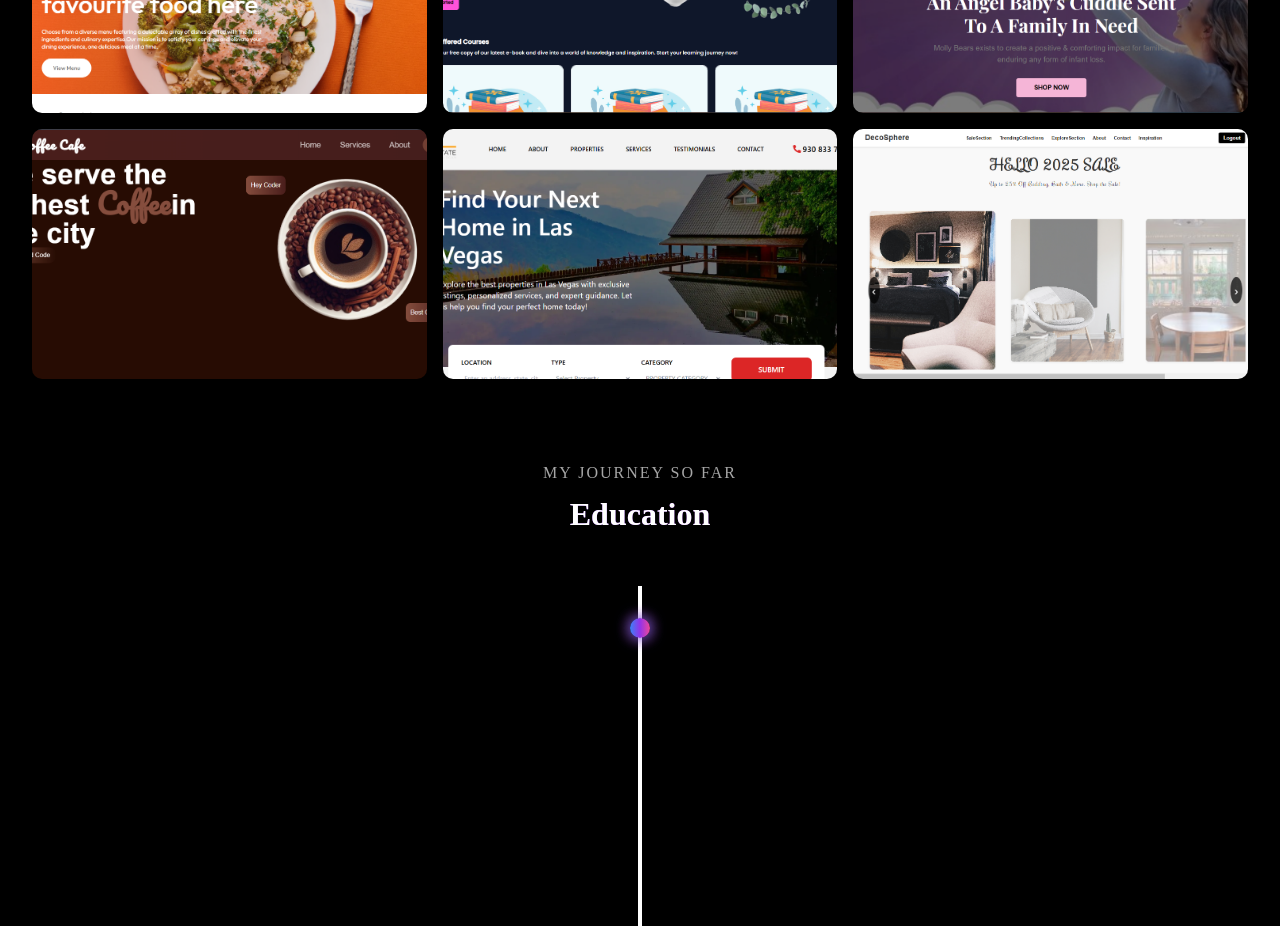
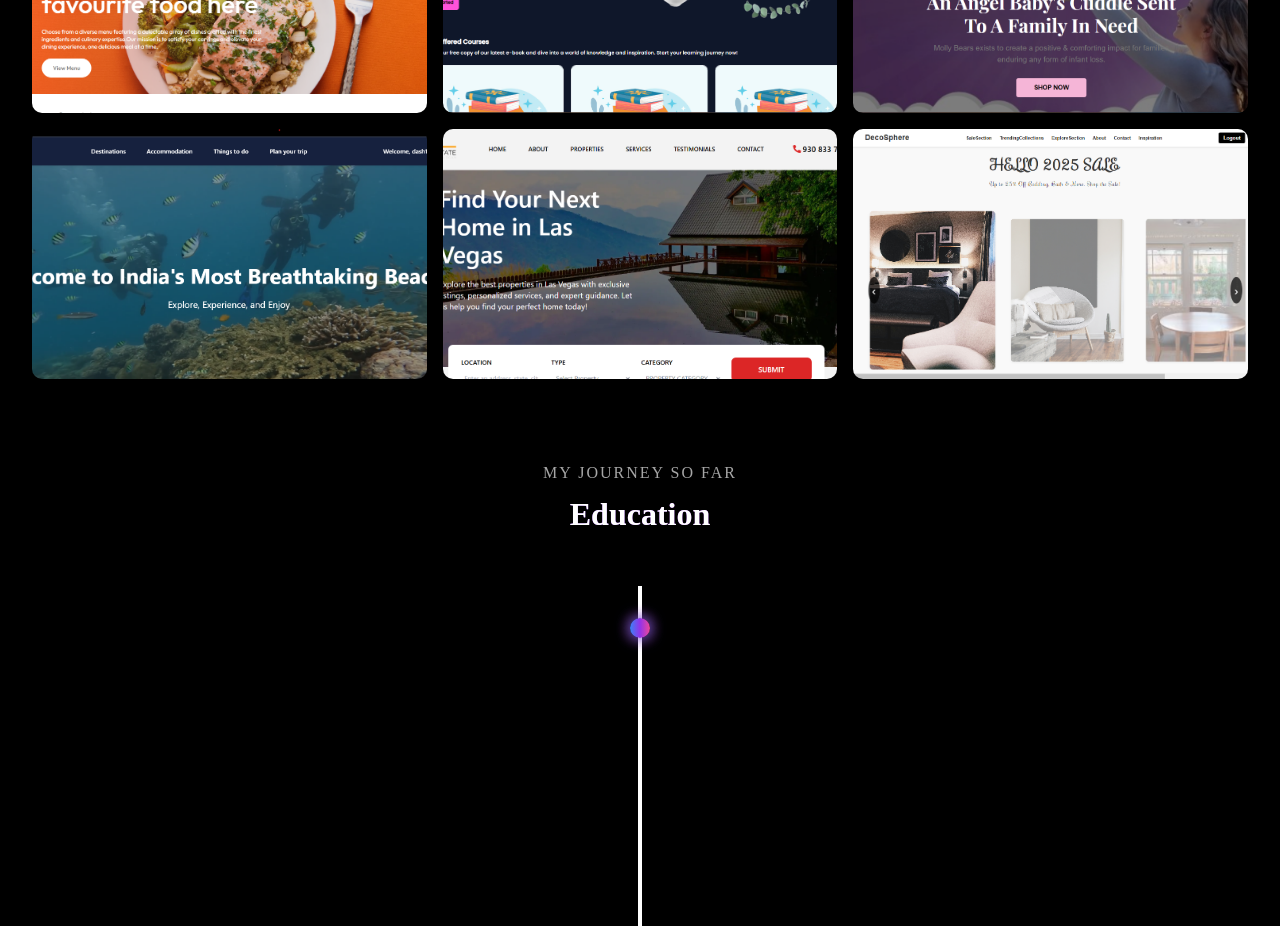
Before and after one commit to renukapangamgithub/Portfolio_, a React (Vite) app: page / in a window 1280 px wide. Shown: the part 1680-2606 px from the top of the page. Built offline with nearby package versions, Linux system fonts and the light colour scheme.

Commit message:
Replaced

```diff
--- a/src/assets/ProjectData.js
+++ b/src/assets/ProjectData.js
@@ -1,6 +1,6 @@
 import bookAppImage from "./images/book-app.png";
 import mollyBearImage from "./images/molly-bear.png";
-import coffeeShopImage from "./images/coffee-shop.png";
+import  beachifyImage from "./images/beachify.png";
 import foodDeliveryImage from "./images/food-delivery.png";
 import realEstateImage from "./images/real-estate.png";
 import decosphereImage from "./images/decosphere.png"; // Add the image import for Decosphere Website
@@ -8,7 +8,8 @@ import decosphereImage from "./images/decosphere.png"; // Add the image import f
 const projectsData = [
   {
     title: "Food Delivery App",
-    description: "A feature-rich food delivery application built using the MERN stack. It offers functionalities like restaurant browsing, food ordering, real-time order tracking, and secure payment integration using Stripe. Includes an admin dashboard for managing restaurants, orders, and users.",
+    description:
+      "A feature-rich food delivery application built using the MERN stack. It offers functionalities like restaurant browsing, food ordering, real-time order tracking, and secure payment integration using Stripe. Includes an admin dashboard for managing restaurants, orders, and users.",
     progress: 100,
     technologies: ["MongoDB", "Express", "React", "Node.js", "CSS", "Stripe"],
     demoLink: "https://food-del-frontend-3.onrender.com",
@@ -17,7 +18,8 @@ const projectsData = [
   },
   {
     title: "BookStore App",
-    description: "A full-stack book store app built using React for the frontend, Node.js for the backend, and MongoDB for database management. It allows users to browse, purchase, and manage books.",
+    description:
+      "A full-stack book store app built using React for the frontend, Node.js for the backend, and MongoDB for database management. It allows users to browse, purchase, and manage books.",
     progress: 100,
     technologies: ["MongoDB", "Express", "React", "Node.js", "CSS"],
     demoLink: "https://book-frontend-1810.onrender.com",
@@ -26,7 +28,8 @@ const projectsData = [
   },
   {
     title: "Molly Bear Website",
-    description: "An e-commerce platform for a bear shop, built using the MERN stack (MongoDB, Express, React, Node.js). Features include user authentication, shopping cart, payment gateway integration, and a chatbot to enhance customer experience by assisting with product inquiries, order tracking, and general support.",
+    description:
+      "An e-commerce platform for a bear shop, built using the MERN stack (MongoDB, Express, React, Node.js). Features include user authentication, shopping cart, payment gateway integration, and a chatbot to enhance customer experience by assisting with product inquiries, order tracking, and general support.",
     progress: 50,
     technologies: ["MongoDB", "Express", "React", "Node.js", "CSS"],
     demoLink: "https://molly-bears.netlify.app/",
@@ -34,17 +37,18 @@ const projectsData = [
     image: mollyBearImage,
   },
   {
-    title: "Coffee Shop Website",
-    description: "A React-based e-commerce website for a coffee shop, allowing users to browse products, place orders, and view their shopping cart. It features an interactive and responsive design.",
-    progress: 100,
-    technologies: ["React.js", "Tailwind CSS", "HTML", "CSS", "JavaScript"],
-    demoLink: "https://coffee-shop-c560cc.netlify.app/",
-    github: "https://github.com/renukapangamgithub/coffeeshop.git",
-    image: coffeeShopImage,
-  },
+  title: "Beachify",
+  description: "A full-stack web application providing live beach data (using Langitube and Longitude APIs), hotel bookings with Stripe integration, tour guides, chat app with WebSocket, live weather updates, and user reviews with image uploads.",
+  progress: 100,
+  technologies: ["React.js", "Node.js", "Express.js", "MongoDB", "Stripe", "Socket.IO", "Multer", "Tailwind CSS"],
+  demoLink: "https://beachify-final-frontend.onrender.com/home",
+  github: "https://github.com/renukapangamgithub/beachify-Final",
+  image: beachifyImage, // Ensure beachifyImage is imported or defined
+},
   {
     title: "Real Estate Website",
-    description: "A modern real estate website built using React.js and Tailwind CSS. It provides a user-friendly interface for browsing properties, viewing details, and contacting agents.",
+    description:
+      "A modern real estate website built using React.js and Tailwind CSS. It provides a user-friendly interface for browsing properties, viewing details, and contacting agents.",
     progress: 100,
     technologies: ["React.js", "Tailwind CSS", "HTML", "CSS", "JavaScript"],
     demoLink: "https://real-estate-a808dd.netlify.app",
@@ -53,7 +57,8 @@ const projectsData = [
   },
   {
     title: "Decosphere",
-    description: "A creative and interactive platform built using the MERN stack (MongoDB, Express, React, Node.js) for showcasing various home decor products. It offers features like product browsing, detailed views, and easy navigation.",
+    description:
+      "A creative and interactive platform built using the MERN stack (MongoDB, Express, React, Node.js) for showcasing various home decor products. It offers features like product browsing, detailed views, and easy navigation.",
     progress: 100,
     technologies: ["MongoDB", "Express", "React", "Node.js", "CSS"],
     demoLink: "https://decosphere-frontend1.onrender.com",
```
Also changed, not shown: src/assets/images/beachify.png (added).
